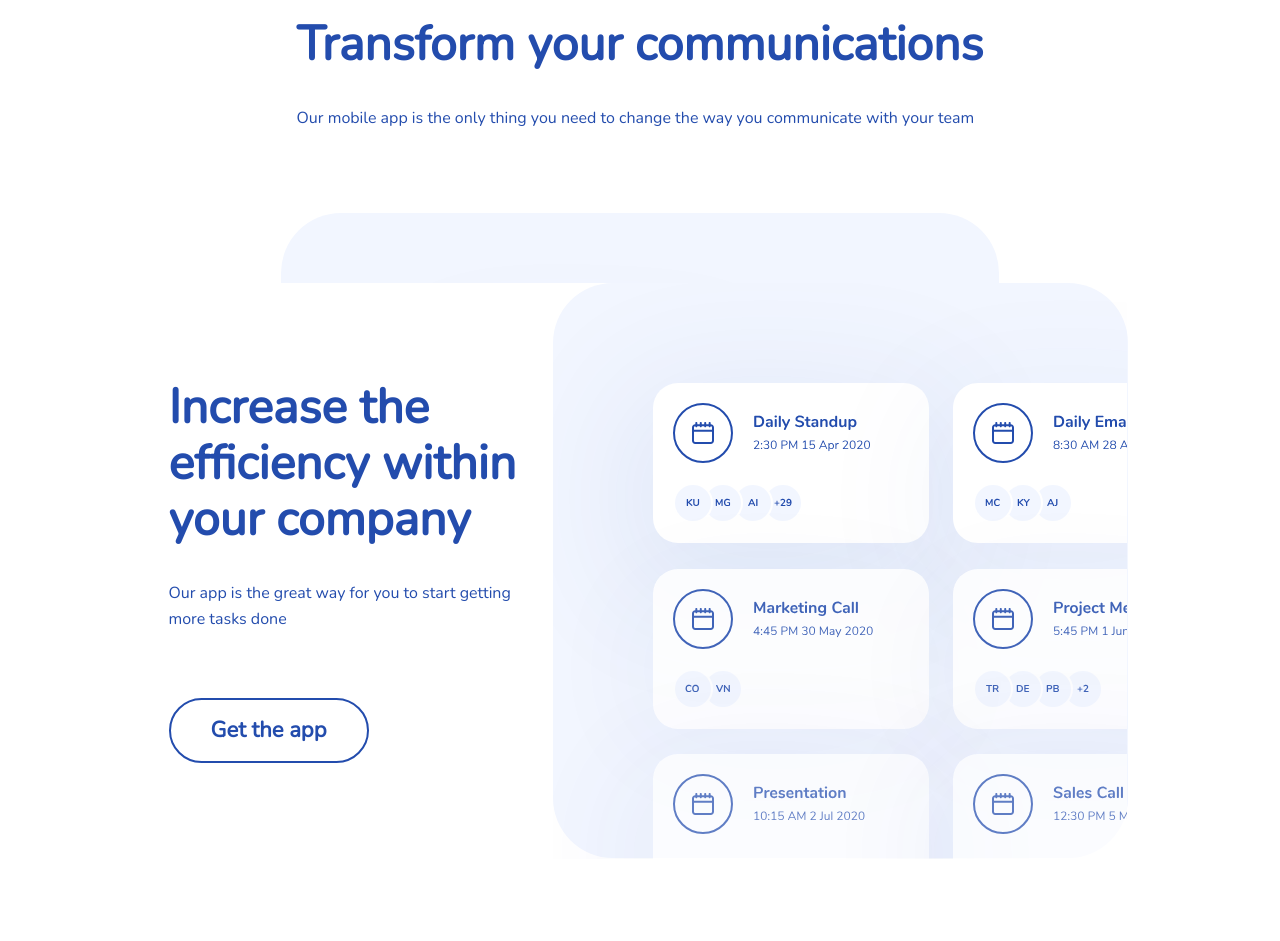
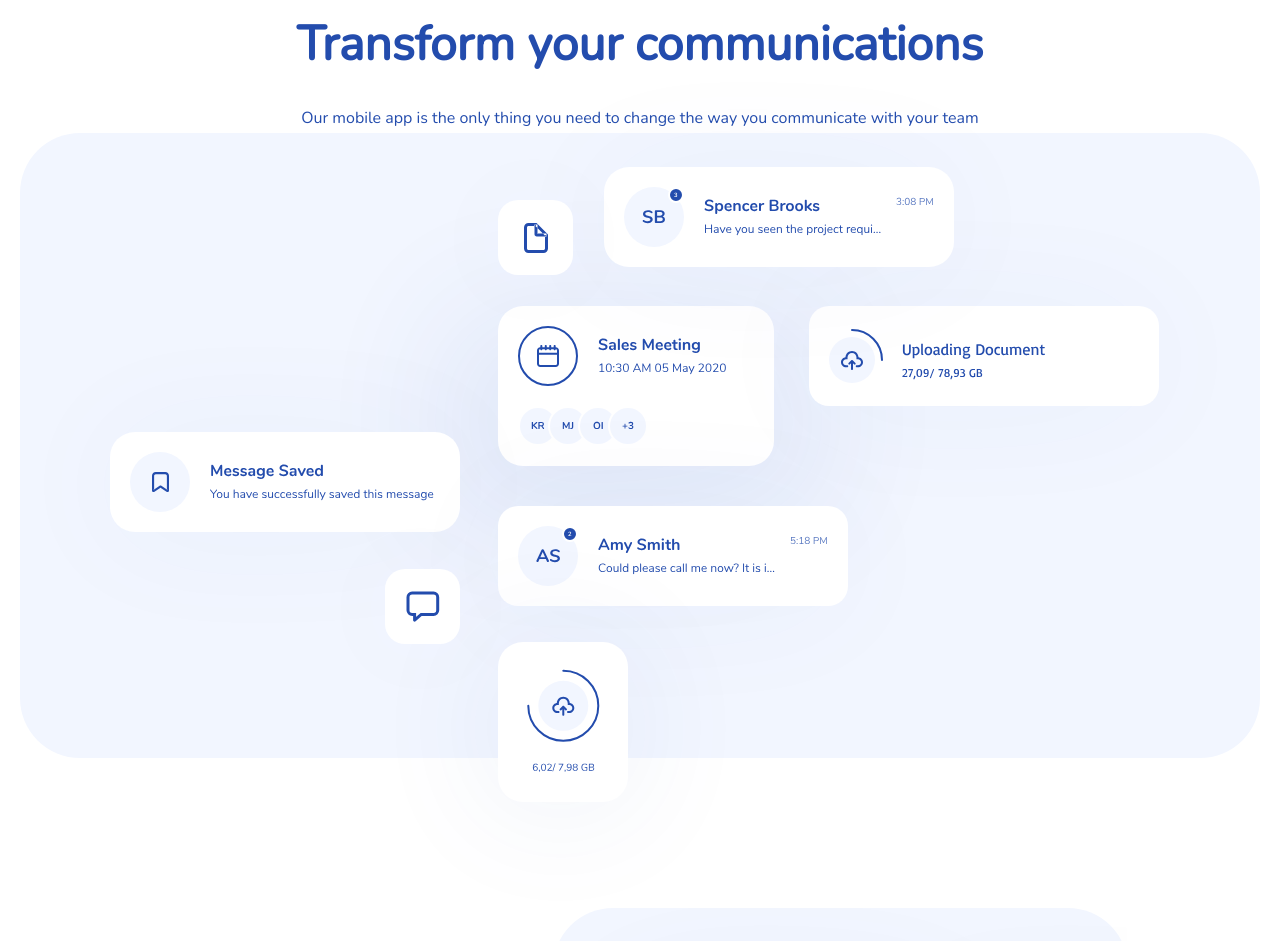
Before and after one commit to makna-ak/fp2, a plain HTML site: page index.html in a window 1280 px wide. Shown: the top 941 px of the page. Drawn offline with nearby package versions, Linux system fonts and the light colour scheme.

Commit message:
finished features 2

```diff
--- a/index.html
+++ b/index.html
@@ -13,15 +13,29 @@
 
 </head>
 <body>
-    <div class="container feature-1">
-        <div class="feature-1-section">
-            <div class="card mb-3 border-0">
-                <div class="card-body">
-                    <h5 class="title">Transform your communications</h5>
-                    <p class="text">Our mobile app is the only thing you need to change the way you communicate with your team</p>
+    <div class="container feature-2">
+        <div class="row">
+            <div class="col-12">
+                <div class="feature-2-section">
+                    <div class="card mb-3 border-0">
+                        <div class="card-body">
+                            <h5 class="title">Transform your communications</h5>
+                            <p class="text">Our mobile app is the only thing you need to change the way you communicate with your team</p>
+                        </div>
+                    </div>
                 </div>
-                <div class="card feature-1-image border-0">
-                    <div class="row">
+            </div>
+            <div class="col-12">
+                <div class="card feature-2-image border-0">
+                    <img src="assets/features-2/Card 1.svg" alt="" class="feature-2-ui-1">
+                    <img src="assets/features-2/Card 2.svg" alt="" class="feature-2-ui-2">
+                    <img src="assets/features-2/Card 3.svg" alt="" class="feature-2-ui-3">
+                    <img src="assets/features-2/Card 4.svg" alt="" class="feature-2-ui-4">
+                    <img src="assets/features-2/Card 5.svg" alt="" class="feature-2-ui-5">
+                    <img src="assets/features-2/Card 6.svg" alt="" class="feature-2-ui-6">
+                    <img src="assets/features-2/Card 7.svg" alt="" class="feature-2-ui-7">
+                    <img src="assets/features-2/Card 8.svg" alt="" class="feature-2-ui-8">
+                    <!-- <div class="row">
                         <div class="col">
                             <img src="assets/features-2/Card 3.svg" alt="">
                         </div>
@@ -35,11 +49,9 @@
                                 </div>
                             </div>
                         </div>
-                    </div>
+                    </div> -->
                 </div>
             </div>
-
-
         </div>
     </div>
     <div class="container about">
--- a/styles/style.css
+++ b/styles/style.css
@@ -52,7 +52,7 @@
     }
 }
 
-.about, .pricing, .feature-1 {
+.about, .pricing, .feature-2 {
     display: flex;
     justify-content: center;
     align-items: center;
@@ -200,13 +200,64 @@
     border: 3px solid #234CAD;
 }
 
-.feature-1-section {
+.feature-2-section {
     height: 133px;
-    flex-shrink: 0;
+    width: 100%;
+    text-align: center;
 }
 
-.feature-1-image {
+.feature-2-image {
+    width: 1240px;
     height: 625px;
     border-radius: 60px;
     background: #F2F6FF;
+    position: relative;
 }
+
+.feature-2-ui-1 {
+    position: absolute;
+    bottom: 106px;
+    left: 292px;
+}
+
+.feature-2-ui-2 {
+    position: absolute;
+    bottom: 216.2px;
+    left: 653px;
+}
+
+.feature-2-ui-3 {
+    position: absolute;
+    bottom: 90px;
+    left: -46px;
+}
+
+.feature-2-ui-4 {
+    position: absolute;
+    bottom: 355px;
+    left: 448px;
+}
+
+.feature-2-ui-5 {
+    position: absolute;
+    bottom: 16px;
+    left: 342px;
+}
+
+.feature-2-ui-6 {
+    position: absolute;
+    bottom: -180px;
+    left: 342px;
+}
+
+.feature-2-ui-7 {
+    position: absolute;
+    bottom: -22px;
+    left: 229px;
+}
+
+.feature-2-ui-8 {
+    position: absolute;
+    bottom: 347px;
+    left: 341.6px;
+}
```
